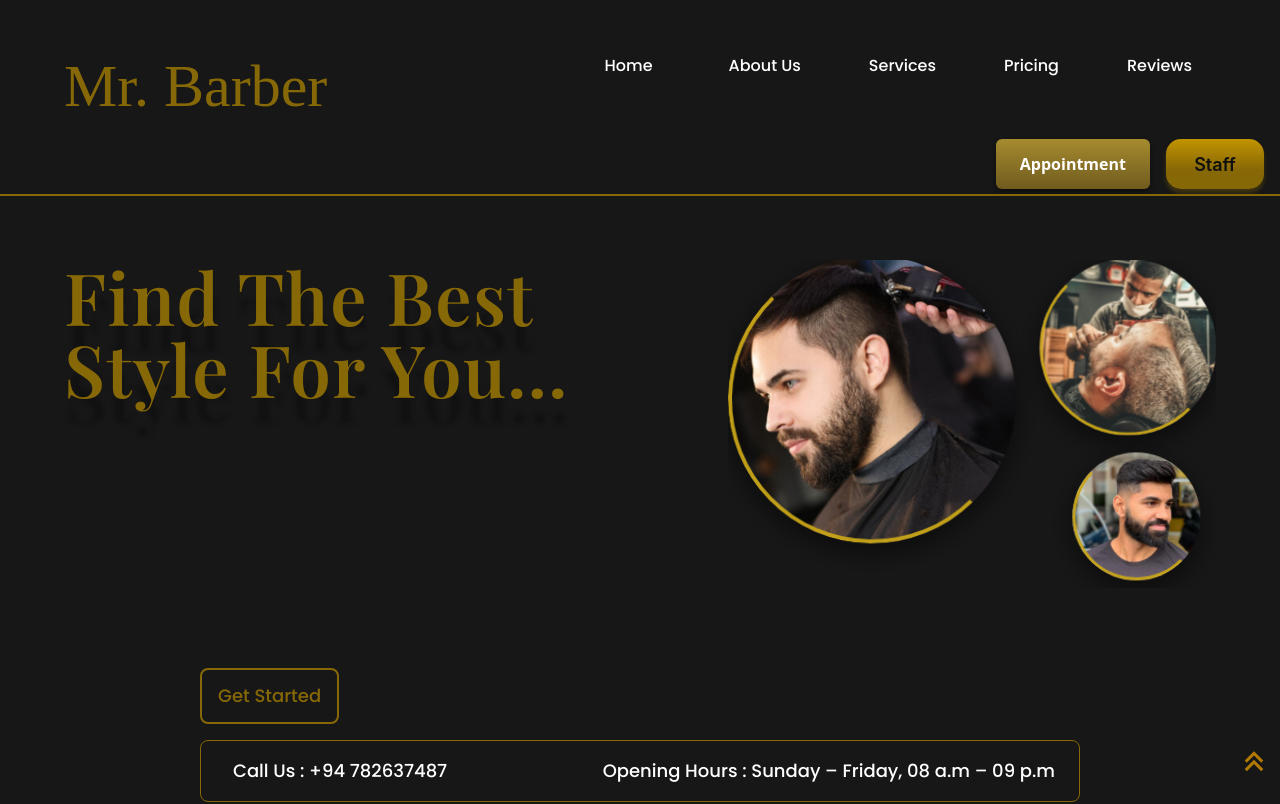
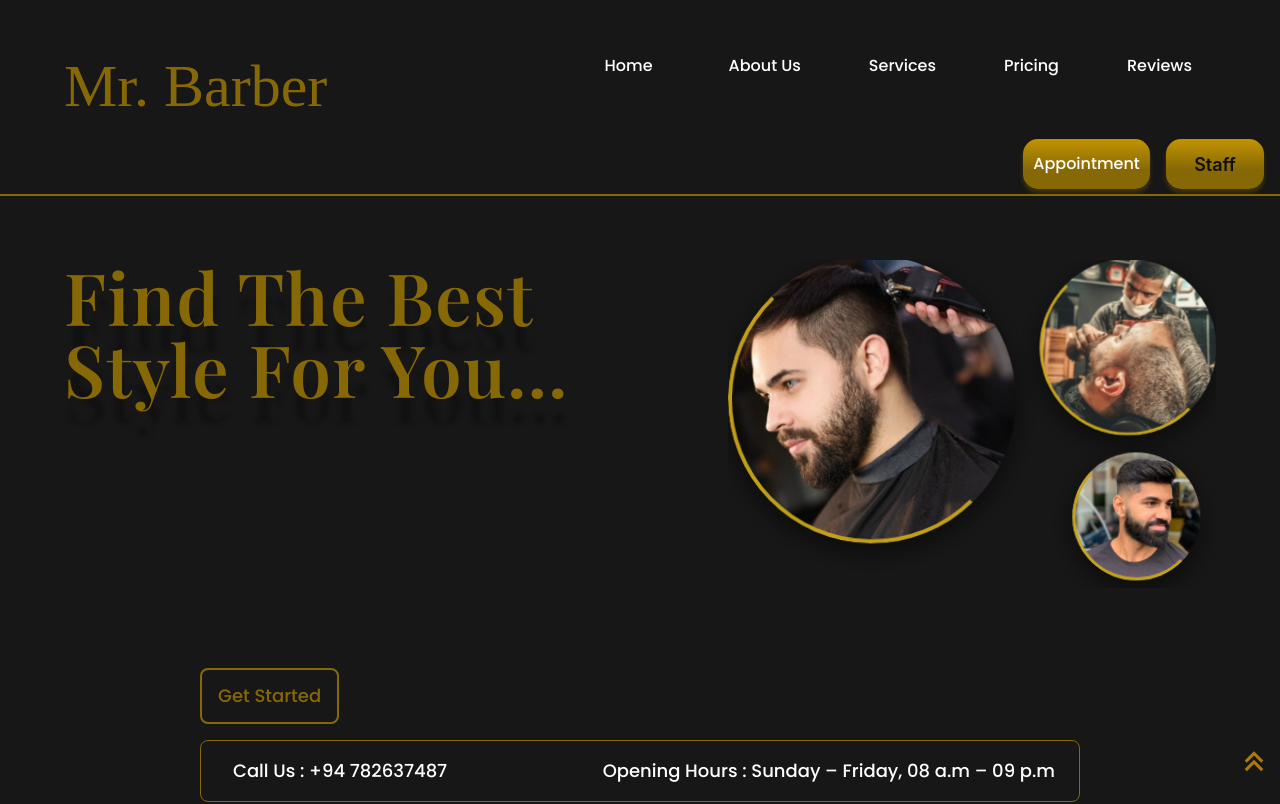
Before and after one commit to PawaniMekhala/mr_barber, a React (Create React App) app: page / in a window 1280 px wide. Shown: the top 804 px of the page. Built offline with nearby package versions, Linux system fonts and the light colour scheme; a web font is replaced by a local one.

Commit message:
style: apply color and size to appoinment button

```diff
--- a/src/components/Navbar.jsx
+++ b/src/components/Navbar.jsx
@@ -24,11 +24,23 @@ const Navbar = () => {
   const isStaffPage = location.pathname === "/staff";
 
   const appointmentBtnStyle = {
-    background: "linear-gradient(to bottom, #A68B2F 0%, #705B1E 100%)",
-    boxShadow:
-      "0 4px 6px -1px rgba(0, 0, 0, 0.4), 0 2px 4px -2px rgba(0, 0, 0, 0.4)",
-    color: "white",
-    fontSize: "16px", // Slightly smaller on the bottom bar
+    width: "127px",
+    height: "50px",
+    background: "linear-gradient(180deg, #C29400 0%, #876806 62.15%)",
+    boxShadow: "0px 4px 4px 0px #8768065C",
+    opacity: 1,
+    borderRadius: "15px",
+    color: "#FFFFFF",
+    fontFamily: "Poppins, sans-serif",
+    fontWeight: 500,
+    fontSize: "16px",
+    lineHeight: "100%",
+
+    // layout
+    display: "flex",
+    justifyContent: "center",
+    alignItems: "center",
+    transition: "none",
   };
 
   const staffBtnStyle = {
```
